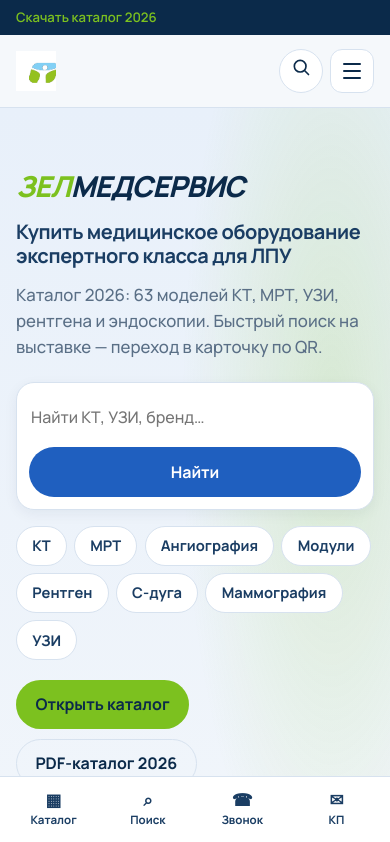
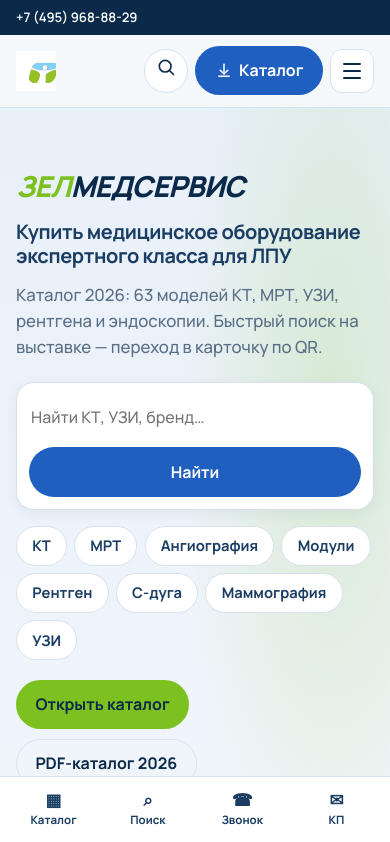
Before and after one commit to timofeyv68/zelmedservice, an Astro site: page / in a window 390 px wide. Shown: the top 842 px of the page. Built offline with nearby package versions, Linux system fonts and the light colour scheme; Astro itself is replaced by a stand-in of ours.

Commit message:
Replace duplicate header phone with blue catalog download button.
Keep a single phone link in the top bar and move PDF catalog download next to the main nav actions.

Co-authored-by: Cursor <cursoragent@cursor.com>

```diff
--- a/src/components/Header.astro
+++ b/src/components/Header.astro
@@ -23,7 +23,6 @@ const nav = [
       <div class="header__top-actions">
         <a href={site.phoneHref}>{site.phone}</a>
         <a href={`mailto:${site.email}`}>{site.email}</a>
-        <a class="header__pdf" href={pdf} target="_blank" rel="noopener">Скачать каталог 2026</a>
       </div>
     </div>
   </div>
@@ -87,7 +86,14 @@ const nav = [
             <path d="M16.5 16.5L21 21" stroke="currentColor" stroke-width="2" stroke-linecap="round"/>
           </svg>
         </button>
-        <a class="btn btn--accent header__phone-btn" href={site.phoneHref}>{site.phone}</a>
+        <a class="btn btn--accent header__catalog-btn" href={pdf} target="_blank" rel="noopener">
+          <svg width="18" height="18" viewBox="0 0 24 24" fill="none" aria-hidden="true">
+            <path d="M12 3v12" stroke="currentColor" stroke-width="2" stroke-linecap="round"/>
+            <path d="M7 11l5 5 5-5" stroke="currentColor" stroke-width="2" stroke-linecap="round" stroke-linejoin="round"/>
+            <path d="M5 19h14" stroke="currentColor" stroke-width="2" stroke-linecap="round"/>
+          </svg>
+          Каталог
+        </a>
         <a class="btn btn--primary header__kp" href={`${url('contacts/')}#request`}>Запросить КП</a>
         <button class="burger" type="button" data-burger aria-label="Открыть меню" aria-expanded="false">
           <span></span><span></span><span></span>
@@ -112,8 +118,8 @@ const nav = [
       <a href={url('company/')}>О компании</a>
       <a href={url('news/')}>Новости</a>
       <a href={url('contacts/')}>Контакты</a>
+      <a class="btn btn--accent" href={pdf} target="_blank" rel="noopener">Каталог PDF</a>
       <a class="btn btn--primary" href={`${url('contacts/')}#request`}>Запросить КП</a>
-      <a class="btn btn--ghost" href={pdf} target="_blank" rel="noopener">Скачать PDF-каталог</a>
     </div>
   </div>
 </header>
@@ -164,10 +170,6 @@ const nav = [
   .header__top-actions a {
     color: #fff;
     font-weight: 600;
-  }
-
-  .header__pdf {
-    color: var(--color-green) !important;
   }
 
   .header__main-inner {
@@ -316,6 +318,12 @@ const nav = [
     flex-shrink: 0;
   }
 
+  .header__catalog-btn {
+    display: inline-flex;
+    align-items: center;
+    gap: 0.4rem;
+  }
+
   .header__search-btn {
     width: 44px;
     height: 44px;
@@ -406,10 +414,6 @@ const nav = [
   }
 
   @media (max-width: 1180px) {
-    .header__phone-btn {
-      display: none;
-    }
-
     .mega {
       width: min(860px, 86vw);
     }
@@ -454,7 +458,7 @@ const nav = [
       display: none;
     }
 
-    .header__top-actions a:not(.header__pdf) {
+    .header__top-actions a:last-child {
       display: none;
     }
   }
```
